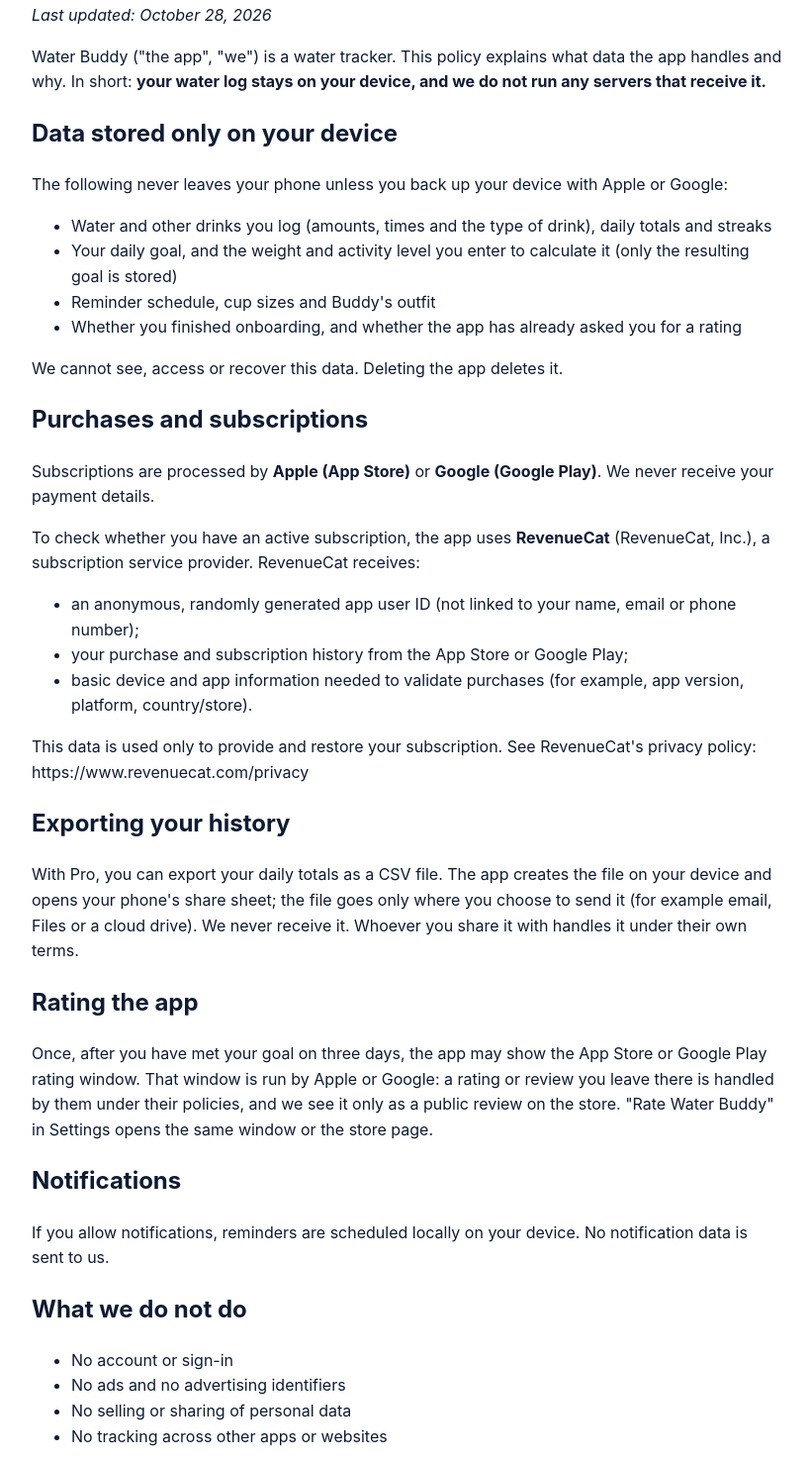
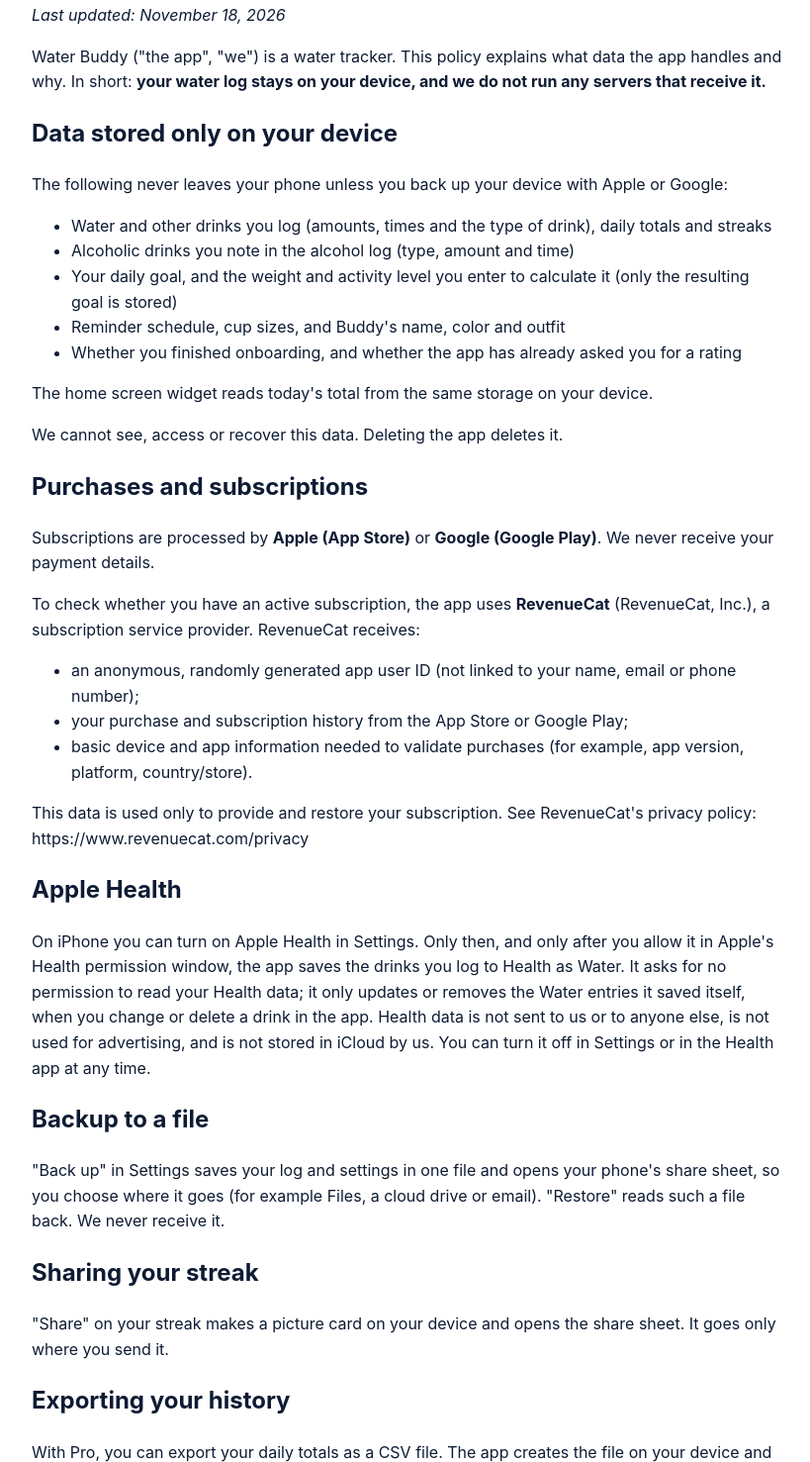
Before and after one commit to andronaft/app_politics_terms, a plain HTML site: page water-buddy/privacy/index.html in a window 1280 px wide. Shown: the part 110-1587 px from the top of the page at 99% size, without its empty margins (228-1047 px from the left). Drawn offline with Linux system fonts and the light colour scheme.

Commit message:
Water Buddy privacy: Apple Health, alcohol log, backup file, streak card
Co-Authored-By: Claude Opus 5.5 <noreply@anthropic.com>

```diff
--- a/water-buddy/privacy/index.html
+++ b/water-buddy/privacy/index.html
@@ -3,16 +3,18 @@
 <style>body{font:16px/1.6 -apple-system,system-ui,Segoe UI,Roboto,sans-serif;max-width:760px;margin:0 auto;padding:32px 20px;color:#0e1b33;background:#fff}
 h1{line-height:1.2}a{color:#2f7bff}@media(prefers-color-scheme:dark){body{background:#0a1224;color:#eaf1ff}}</style>
 </head><body><h1>Water Buddy — Privacy Policy</h1>
-<p><em>Last updated: October 28, 2026</em></p>
+<p><em>Last updated: November 18, 2026</em></p>
 <p>Water Buddy ("the app", "we") is a water tracker. This policy explains what data the app handles and why. In short: <strong>your water log stays on your device, and we do not run any servers that receive it.</strong></p>
 <h2>Data stored only on your device</h2>
 <p>The following never leaves your phone unless you back up your device with Apple or Google:</p>
 <ul>
 <li>Water and other drinks you log (amounts, times and the type of drink), daily totals and streaks</li>
+<li>Alcoholic drinks you note in the alcohol log (type, amount and time)</li>
 <li>Your daily goal, and the weight and activity level you enter to calculate it (only the resulting goal is stored)</li>
-<li>Reminder schedule, cup sizes and Buddy's outfit</li>
+<li>Reminder schedule, cup sizes, and Buddy's name, color and outfit</li>
 <li>Whether you finished onboarding, and whether the app has already asked you for a rating</li>
 </ul>
+<p>The home screen widget reads today's total from the same storage on your device.</p>
 <p>We cannot see, access or recover this data. Deleting the app deletes it.</p>
 <h2>Purchases and subscriptions</h2>
 <p>Subscriptions are processed by <strong>Apple (App Store)</strong> or <strong>Google (Google Play)</strong>. We never receive your payment details.</p>
@@ -23,6 +25,17 @@ h1{line-height:1.2}a{color:#2f7bff}@media(prefers-color-scheme:dark){body{backgr
 <li>basic device and app information needed to validate purchases (for example, app version, platform, country/store).</li>
 </ul>
 <p>This data is used only to provide and restore your subscription. See RevenueCat's privacy policy: https://www.revenuecat.com/privacy</p>
+<h2>Apple Health</h2>
+<p>On iPhone you can turn on Apple Health in Settings. Only then, and only after you allow it in Apple's Health permission
+window, the app saves the drinks you log to Health as Water. It asks for no permission to read your Health data; it only
+updates or removes the Water entries it saved itself, when you change or delete a drink in the app. Health data is not
+sent to us or to anyone else, is not used for advertising, and is not stored in iCloud by us. You can turn it off in
+Settings or in the Health app at any time.</p>
+<h2>Backup to a file</h2>
+<p>"Back up" in Settings saves your log and settings in one file and opens your phone's share sheet, so you choose where
+it goes (for example Files, a cloud drive or email). "Restore" reads such a file back. We never receive it.</p>
+<h2>Sharing your streak</h2>
+<p>"Share" on your streak makes a picture card on your device and opens the share sheet. It goes only where you send it.</p>
 <h2>Exporting your history</h2>
 <p>With Pro, you can export your daily totals as a CSV file. The app creates the file on your device and opens your
 phone's share sheet; the file goes only where you choose to send it (for example email, Files or a cloud drive). We
```
Also changed, not shown: 1 other file.
